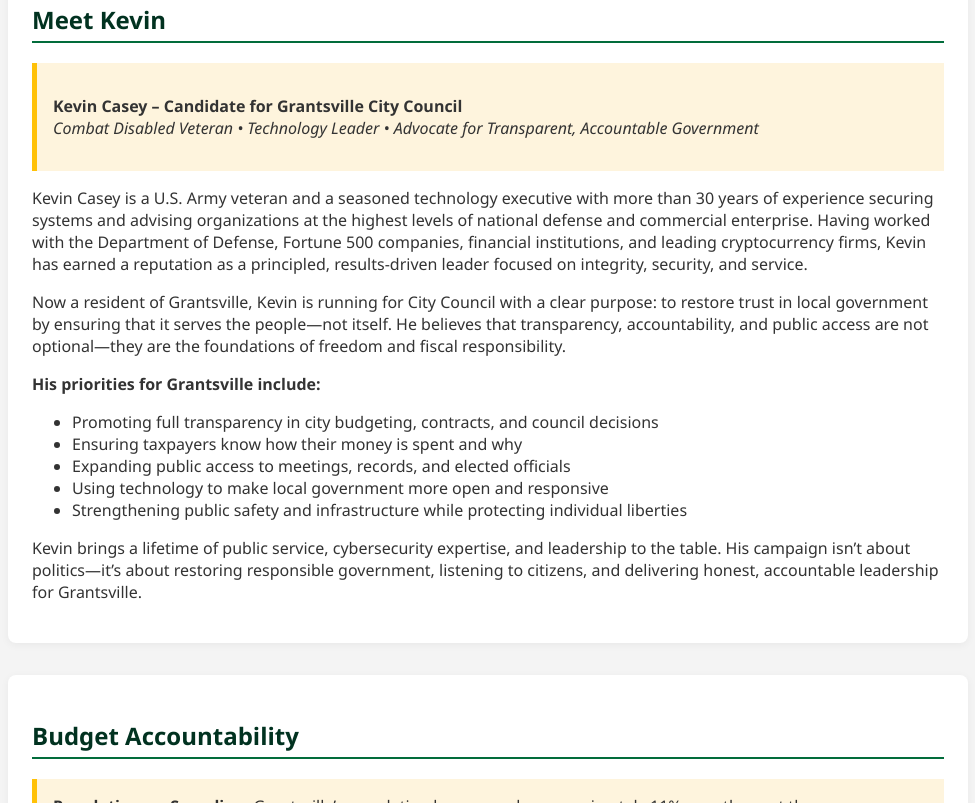
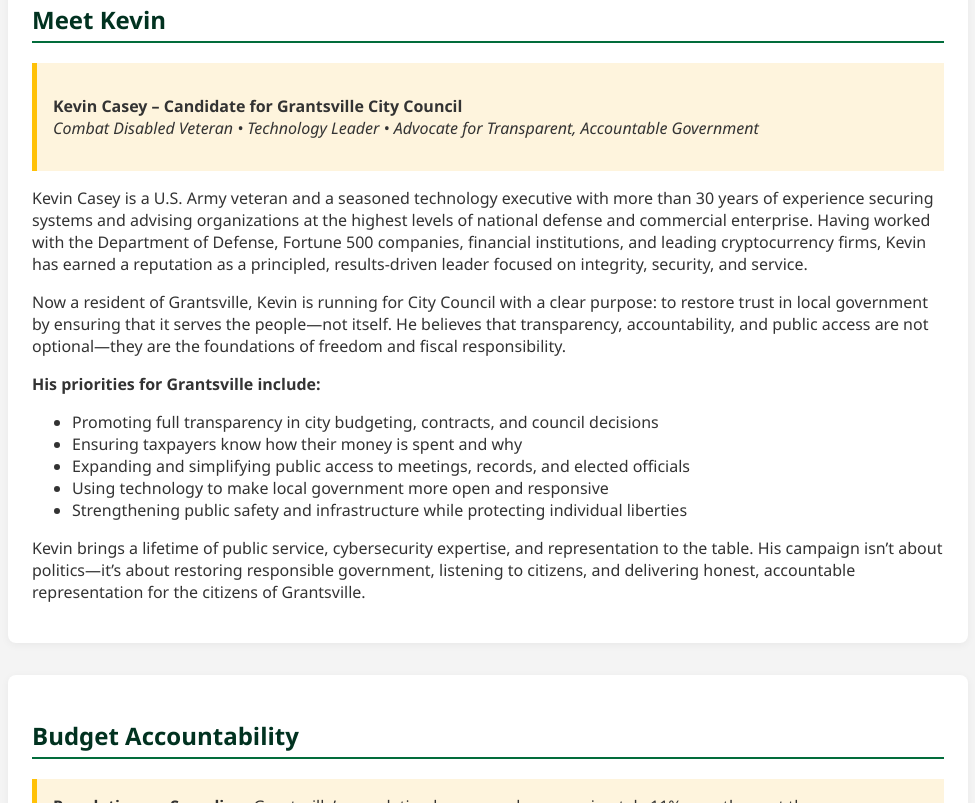
Before and after one commit to KevCasey/kevin-for-grantsville, a plain HTML site: page index.html in a window 1280 px wide. Shown: the part 395-1198 px from the top of the page, without its empty margins (152-1127 px from the left). Drawn offline with Linux system fonts and the light colour scheme.

Commit message:
Add files via upload

```diff
--- a/index.html
+++ b/index.html
@@ -90,11 +90,11 @@
       <ul>
         <li>Promoting full transparency in city budgeting, contracts, and council decisions</li>
         <li>Ensuring taxpayers know how their money is spent and why</li>
-        <li>Expanding public access to meetings, records, and elected officials</li>
+        <li>Expanding and simplifying public access to meetings, records, and elected officials</li>
         <li>Using technology to make local government more open and responsive</li>
         <li>Strengthening public safety and infrastructure while protecting individual liberties</li>
       </ul>
-      <p>Kevin brings a lifetime of public service, cybersecurity expertise, and leadership to the table. His campaign isn’t about politics—it’s about restoring responsible government, listening to citizens, and delivering honest, accountable leadership for Grantsville.</p>
+      <p>Kevin brings a lifetime of public service, cybersecurity expertise, and representation to the table. His campaign isn’t about politics—it’s about restoring responsible government, listening to citizens, and delivering honest, accountable representation for the citizens of Grantsville.</p>
     </section>
     <section>
       <h2>Budget Accountability</h2>
```
